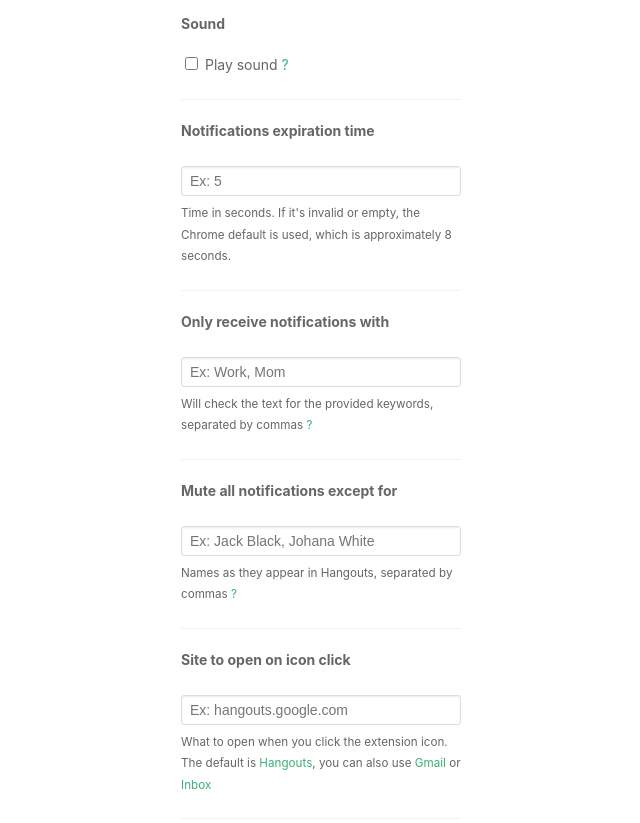
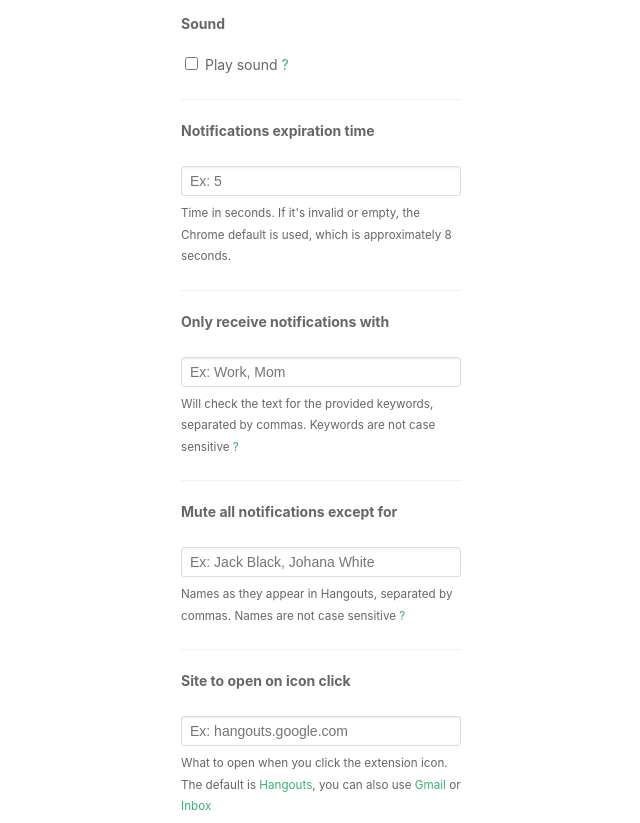
Before and after one commit to nicosantangelo/hangouts-chrome-notifications, a browser extension: page options/options.html in a window 1280 px wide. Shown: the part 358-1181 px from the top of the page, without its empty margins (319-959 px from the left). Drawn offline with Linux system fonts and the light colour scheme.

Commit message:
Case insensitive options

```diff
--- a/options/options.html
+++ b/options/options.html
@@ -69,7 +69,7 @@
           <h4>Only receive notifications with <small class="new hidden">new</small></h4>
           <div class="option">
             <input type="text" id="messageKeywords" class="input" placeholder="Ex: Work, Mom">
-            <small>Will check the text for the provided keywords, separated by commas <span class="as-link" data-balloon="Use it if you only want to get notifications with certain keywords" data-balloon-length="large">?</span></small>
+            <small>Will check the text for the provided keywords, separated by commas. Keywords are not case sensitive <span class="as-link" data-balloon="Use it if you only want to get notifications with certain keywords" data-balloon-length="large">?</span></small>
           </div>
         </div>
 
@@ -77,7 +77,7 @@
           <h4>Mute all notifications except for</h4>
           <div class="option">
             <input type="text" id="muteAllExcept" class="input" placeholder="Ex: Jack Black, Johana White">
-            <small>Names as they appear in Hangouts, separated by commas <span class="as-link" data-balloon="Use it if you only want to get notifications from certain users" data-balloon-length="large">?</span></small>
+            <small>Names as they appear in Hangouts, separated by commas. Names are not case sensitive <span class="as-link" data-balloon="Use it if you only want to get notifications from certain users" data-balloon-length="large">?</span></small>
           </div>
         </div>
 
```
Also changed, not shown: background.js (+6 -4 lines).
